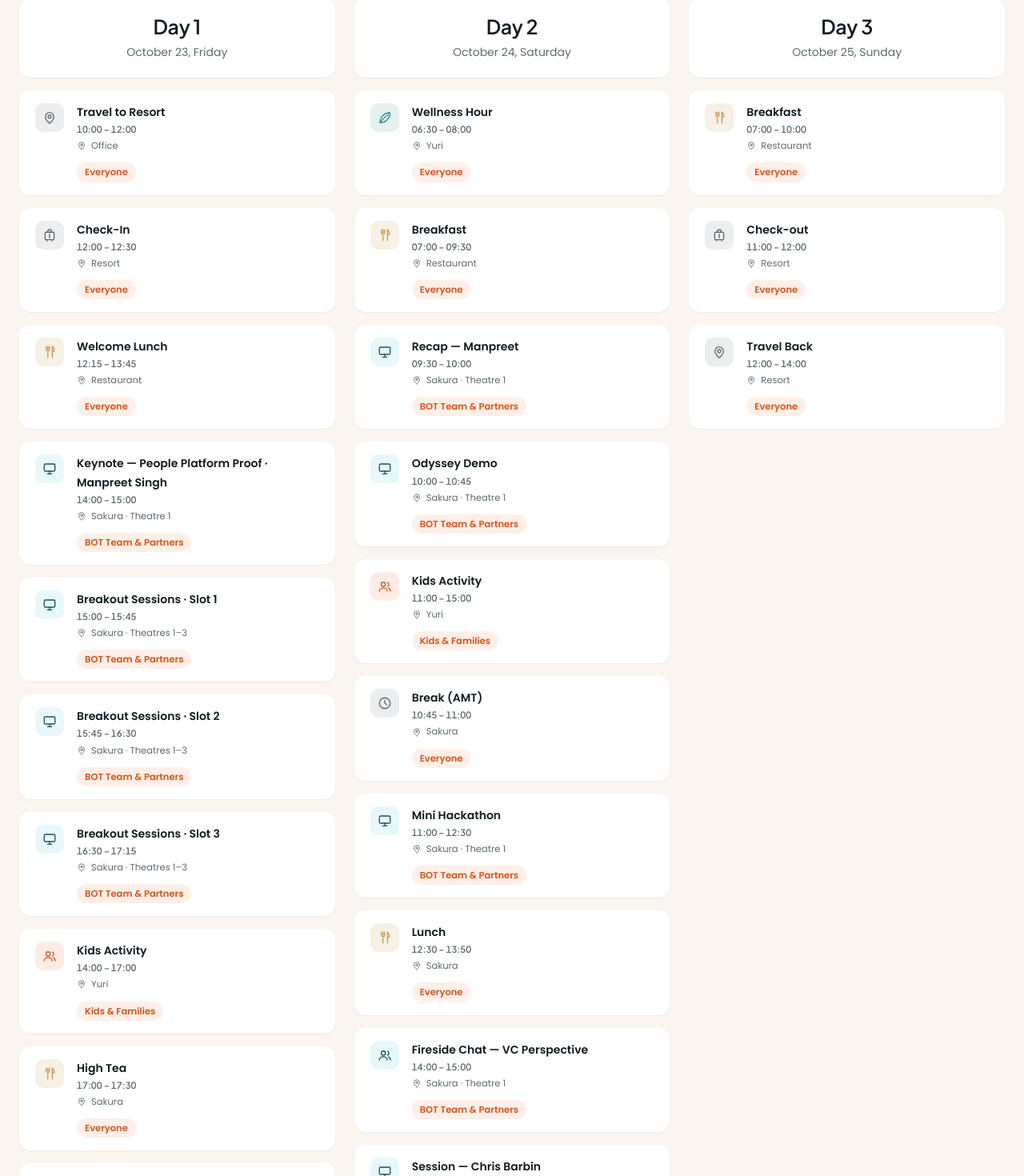
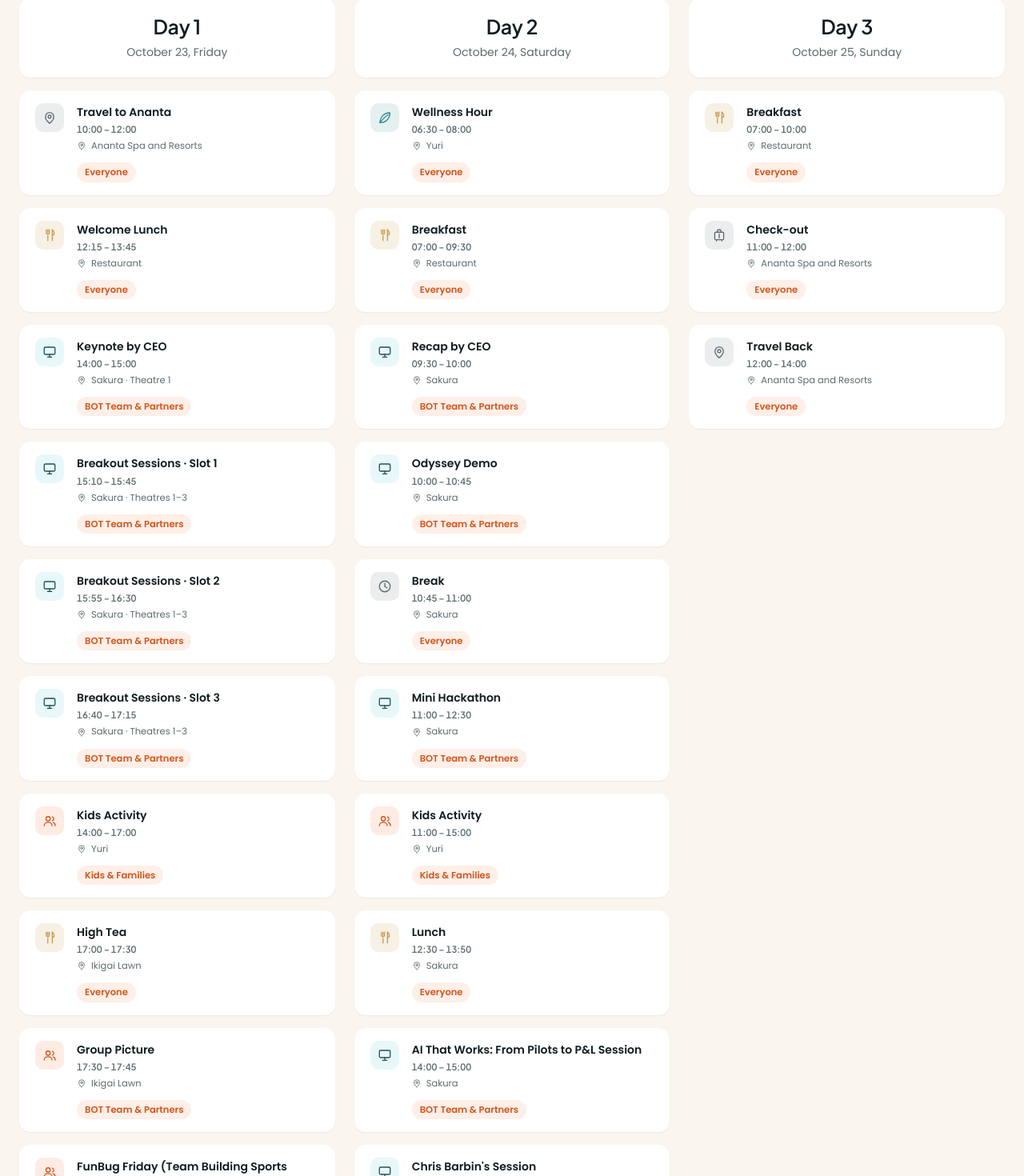
Before and after one commit to harsh-dadhich-11/partner-summit, a Next.js app: page /itinerary in a window 1280 px wide. Shown: the part 867-2337 px from the top of the page at 80% size. Built offline with nearby package versions, Linux system fonts and the light colour scheme.

Commit message:
itinerary data updates

```diff
--- a/src/data/itinerary.ts
+++ b/src/data/itinerary.ts
@@ -26,19 +26,11 @@ export const itineraryDays: ItineraryDay[] = [
     entries: [
       {
         time: "10:00 – 12:00",
-        label: "Travel to Resort",
+        label: "Travel to Ananta",
         category: "travel",
         audience: "everyone",
-        location: "Office",
+        location: "Ananta Spa and Resorts",
         icon: "pin",
-      },
-      {
-        time: "12:00 – 12:30",
-        label: "Check-In",
-        category: "travel",
-        audience: "everyone",
-        location: "Resort",
-        icon: "luggage",
       },
       {
         time: "12:15 – 13:45",
@@ -50,14 +42,14 @@ export const itineraryDays: ItineraryDay[] = [
       },
       {
         time: "14:00 – 15:00",
-        label: "Keynote — People Platform Proof · Manpreet Singh",
+        label: "Keynote by CEO",
         category: "sessions",
         audience: "bot-team",
         location: "Sakura · Theatre 1",
         icon: "session",
       },
       {
-        time: "15:00 – 15:45",
+        time: "15:10 – 15:45",
         label: "Breakout Sessions · Slot 1",
         category: "sessions",
         audience: "bot-team",
@@ -65,7 +57,7 @@ export const itineraryDays: ItineraryDay[] = [
         icon: "session",
       },
       {
-        time: "15:45 – 16:30",
+        time: "15:55 – 16:30",
         label: "Breakout Sessions · Slot 2",
         category: "sessions",
         audience: "bot-team",
@@ -73,7 +65,7 @@ export const itineraryDays: ItineraryDay[] = [
         icon: "session",
       },
       {
-        time: "16:30 – 17:15",
+        time: "16:40 – 17:15",
         label: "Breakout Sessions · Slot 3",
         category: "sessions",
         audience: "bot-team",
@@ -94,7 +86,7 @@ export const itineraryDays: ItineraryDay[] = [
         label: "High Tea",
         category: "meals",
         audience: "everyone",
-        location: "Sakura",
+        location: "Ikigai Lawn",
         icon: "meal",
       },
       {
@@ -102,23 +94,23 @@ export const itineraryDays: ItineraryDay[] = [
         label: "Group Picture",
         category: "social",
         audience: "bot-team",
-        location: "Fountain Lawn",
+        location: "Ikigai Lawn",
         icon: "users",
       },
       {
         time: "17:45 – 18:45",
-        label: "Team Building Activity — FunBug Friday",
+        label: "FunBug Friday (Team Building Sports Activities)",
         category: "social",
         audience: "everyone",
-        location: "Fountain Lawn",
+        location: "Ikigai Lawn",
         icon: "users",
       },
       {
         time: "19:30 – 22:30",
-        label: "Dinner and Cocktails (Social Event)",
+        label: "Dinner and Cocktails",
         category: "social",
         audience: "everyone",
-        location: "IKIGAI Lawn",
+        location: "Sujin Lawn",
         icon: "meal",
       },
     ],
@@ -145,10 +137,10 @@ export const itineraryDays: ItineraryDay[] = [
       },
       {
         time: "09:30 – 10:00",
-        label: "Recap — Manpreet",
+        label: "Recap by CEO",
         category: "sessions",
         audience: "bot-team",
-        location: "Sakura · Theatre 1",
+        location: "Sakura",
         icon: "session",
       },
       {
@@ -156,7 +148,23 @@ export const itineraryDays: ItineraryDay[] = [
         label: "Odyssey Demo",
         category: "sessions",
         audience: "bot-team",
-        location: "Sakura · Theatre 1",
+        location: "Sakura",
+        icon: "session",
+      },
+      {
+        time: "10:45 – 11:00",
+        label: "Break",
+        category: "break",
+        audience: "everyone",
+        location: "Sakura",
+        icon: "clock",
+      },
+      {
+        time: "11:00 – 12:30",
+        label: "Mini Hackathon",
+        category: "sessions",
+        audience: "bot-team",
+        location: "Sakura",
         icon: "session",
       },
       {
@@ -169,22 +177,6 @@ export const itineraryDays: ItineraryDay[] = [
         icon: "users",
       },
       {
-        time: "10:45 – 11:00",
-        label: "Break (AMT)",
-        category: "break",
-        audience: "everyone",
-        location: "Sakura",
-        icon: "clock",
-      },
-      {
-        time: "11:00 – 12:30",
-        label: "Mini Hackathon",
-        category: "sessions",
-        audience: "bot-team",
-        location: "Sakura · Theatre 1",
-        icon: "session",
-      },
-      {
         time: "12:30 – 13:50",
         label: "Lunch",
         category: "meals",
@@ -194,18 +186,18 @@ export const itineraryDays: ItineraryDay[] = [
       },
       {
         time: "14:00 – 15:00",
-        label: "Fireside Chat — VC Perspective",
+        label: "AI That Works: From Pilots to P&L Session",
         category: "sessions",
         audience: "bot-team",
-        location: "Sakura · Theatre 1",
-        icon: "users",
+        location: "Sakura",
+        icon: "session",
       },
       {
         time: "15:00 – 16:00",
-        label: "Session — Chris Barbin",
+        label: "Chris Barbin's Session",
         category: "sessions",
         audience: "bot-team",
-        location: "Sakura · Theatre 1",
+        location: "Sakura",
         icon: "session",
       },
       {
@@ -221,7 +213,7 @@ export const itineraryDays: ItineraryDay[] = [
         label: "Śrī Event",
         category: "community",
         audience: "everyone",
-        location: "Sakura · Theatre 1",
+        location: "Sakura",
         icon: "heart",
       },
       {
@@ -229,8 +221,8 @@ export const itineraryDays: ItineraryDay[] = [
         label: "Dinner and Cocktails (Cultural Night)",
         category: "social",
         audience: "everyone",
-        location: "Fountain Lawn",
-        icon: "users",
+        location: "Ikigai Lawn",
+        icon: "meal",
       },
     ],
   },
@@ -251,7 +243,7 @@ export const itineraryDays: ItineraryDay[] = [
         label: "Check-out",
         category: "travel",
         audience: "everyone",
-        location: "Resort",
+        location: "Ananta Spa and Resorts",
         icon: "luggage",
       },
       {
@@ -259,7 +251,7 @@ export const itineraryDays: ItineraryDay[] = [
         label: "Travel Back",
         category: "travel",
         audience: "everyone",
-        location: "Resort",
+        location: "Ananta Spa and Resorts",
         icon: "pin",
       },
     ],
```
